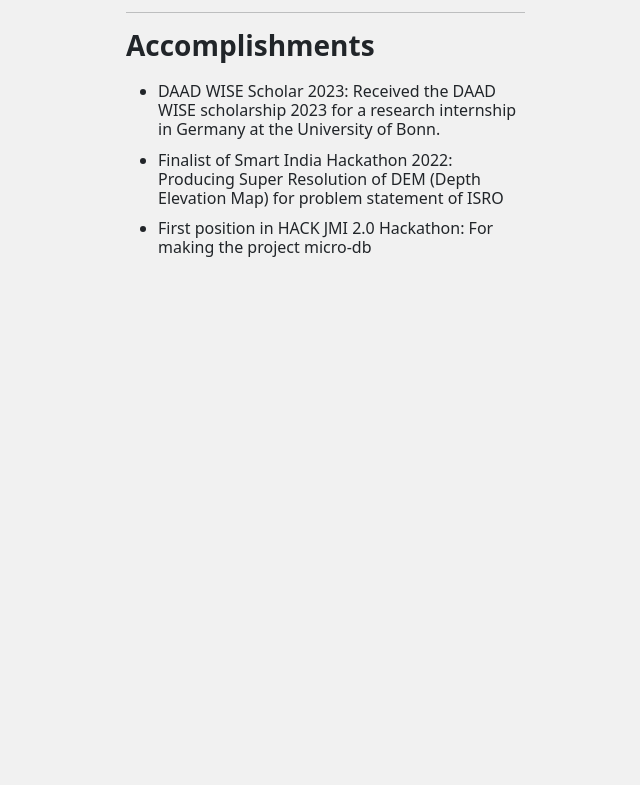
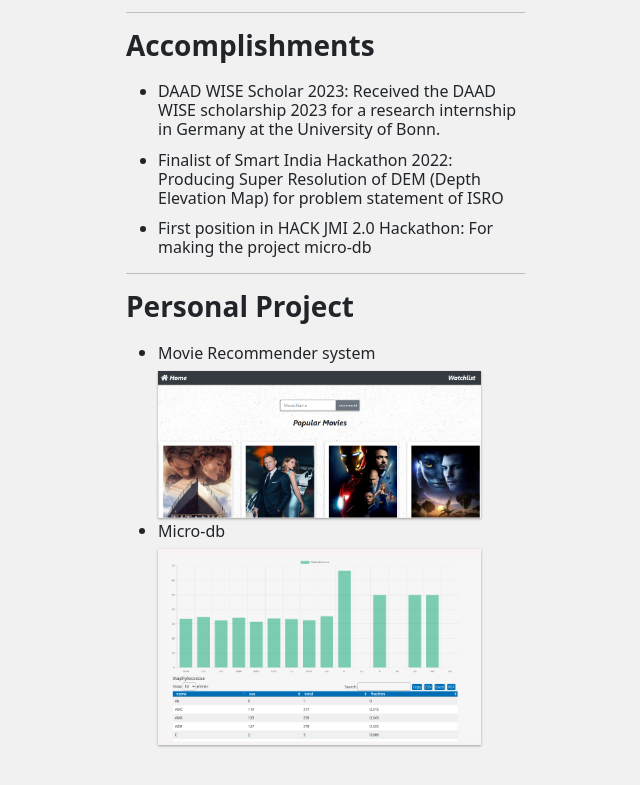
Before and after one commit to saquibali7/saquibali7.github.io, a plain HTML site: page index.html in a window 1280 px wide. Shown: the part 1409-2194 px from the top of the page, without its empty margins (554-1194 px from the left). Before the commit the page ends 1712 px from the top, so only its background shows below. Drawn offline with nearby package versions, Linux system fonts and the light colour scheme.

Commit message:
add projects

```diff
--- a/CSS/styles.css
+++ b/CSS/styles.css
@@ -1,7 +1,7 @@
 
 html {
     background-color: #f1f1f1;
-    text-decoration:dimgray;
+    font-weight:dimgray;
 }
 
 a:link {
@@ -13,7 +13,6 @@ a:link {
     padding: 30px;
     display: flex;
     flex-direction: row;
-    flex-flow: nowrap;
 }
 
 .image{
@@ -49,38 +48,33 @@ a:link {
     width: 70%;
 }
 
-.about,
-.experience,
-.about-me,
-.publications {
-    font-weight: normal;
-    width: 100%;
-}
-
-@media (min-width: 600px) {
-    .about,
-    .experience,
-    .about-me,
-    .publications {
-        width: 70%;
+@media (max-width: 600px) {
+    .MainContainer {
+        flex-direction: column;
     }
-    .MainContainer {
-        flex-direction: row;
-        flex-flow: nowrap;
+    .image{
+        margin: 20px;
+        margin-top: 50px;
+        margin-left: 50px;
+        position: relative; /* Change this line */
+        width: 100%;
+        top: 0;
+        left: 0;
+    }
+    .about{
+        /* font-size: 17px; */
+        font-weight:normal;
+        width: 600px;
+        margin-left: 0px;
     }
 }
 
-.about {
-    font-size: 17px;
-    margin-top: 30px;
-}
-
-.experience,
-.about-me {
-    font-size: 16px;
-}
 
 .accomplishments {
     font-size: 16px;
     width: 70%;
 }
+
+.project-images{
+    box-shadow: rgba(0, 0, 0, 0.12) 0px 1px 3px, rgba(0, 0, 0, 0.24) 0px 1px 2px;
+}
--- a/index.html
+++ b/index.html
@@ -15,7 +15,7 @@
     <div class="MainContainer">
         <div class="image">
             <h2
-                style="text-align:center; text-decoration:rgba(100, 148, 237, 0.811), solid; margin-right: 4.2em; margin-bottom: 0.5em;">
+                style="text-align:center; text-decoration:rgba(100, 148, 237, 0.811), solid; margin-right: 4.5em; margin-bottom: 0.5em;">
                 <a href="">Saquib Ali</a>
             </h2>
             <img src="assets\saquib.jpeg" alt="Saquib Ali" align="center "
@@ -45,7 +45,7 @@
         </div>
         <div class="about">
             <div class="about-me" id="about-me">
-                <h6 style="text-decoration:dimgray;">I am a final year undergraduate student pursuing a
+                <h6 style="text-decoration:rgba(105, 105, 105, 0.692);">I am a final year undergraduate student pursuing a
                     degree in Computer Engineering at Jamia Millia Islamia,
                     New Delhi. Through my academic journey and hands-on experiences,
                     I have developed a keen passion for machine learning,
@@ -135,6 +135,24 @@
                 </ul>
                 </p>
             </div>
+            <hr style="width: 70%;">
+            <div class="PersonalProject" id="PersonalProject">
+                <h3 style="font-weight: bold;">Personal Project </h3>
+                <p>
+                    <ul>
+                        <li>
+                            <h6> Movie Recommender system</h6>
+                            <img class="project-images" src="assets\MovieRecommender.png" alt="Movie Recommender system" align="center "
+                                style="margin-left: 0em; margin-bottom: 0em; width: 60%;"></img>
+                        </li>
+                        <li>
+                            <h6> Micro-db</h6>
+                            <img class="project-images" src="assets\micro-db.png" alt="Micro-DB" align="center "
+                                style="margin-left: 0em; margin-bottom: 0em; width: 60%;"></img>
+                        </li>
+                    </ul>
+
+            </div>
         </div>
     </div>
     </div>
--- a/styles.css
+++ /dev/null
@@ -1,104 +0,0 @@
-
-html {
-    background-color: #f1f1f1;
-    text-decoration:dimgray;
-}
-
-a:link {
-    text-decoration: none;
-}
-
-.MainContainer {
-    background-color: #f1f1f1;
-    padding: 30px;
-    display: flex;
-    flex-direction: row;
-    flex-flow: nowrap;
-    /
-}
-
-.image{
-    margin: 20px;
-    margin-top: 50px;
-    margin-left: 200px;
-    position: fixed; /* Change this line */
-    top: 0;
-    left: 0;
-}
-
-.about{
-    font-size: 17px;
-    font-weight:normal;
-    width: 60%;
-    margin-top: 30px;
-    margin-left: 650px;
-}
-
-
-/* .MainContainer {
-    background-color: #f1f1f1;
-    padding: 30px;
-    display: flex;
-    flex-direction: row;
-}
-
-.image{
-    margin: 20px;
-    margin-left: 200px;
-    top: 0;
-    left: 0;
-}
-
-.about{
-    font-size: 17px;
-    font-weight:normal;
-    width: 60%;
-    margin-top: 30px;
-} */
-
-.experience{
-    font-size: 16px;
-    font-weight:normal;
-    width: 70%;
-}
-.about-me{
-    font-size: 16px;
-    font-weight:normal;
-    width: 70%;
-}
-
-.publications{
-    font-weight:normal;
-    width: 70%;
-}
-
-.about,
-.experience,
-.about-me,
-.publications {
-    font-weight: normal;
-    width: 100%;
-}
-
-@media (min-width: 600px) {
-    .about,
-    .experience,
-    .about-me,
-    .publications {
-        width: 70%;
-    }
-    .MainContainer {
-        flex-direction: row;
-        flex-flow: nowrap;
-    }
-}
-
-.about {
-    font-size: 17px;
-    margin-top: 30px;
-}
-
-.experience,
-.about-me {
-    font-size: 16px;
-}
```
Also changed, not shown: assets/MovieRecommender.png (added), assets/micro-db.png (added).
